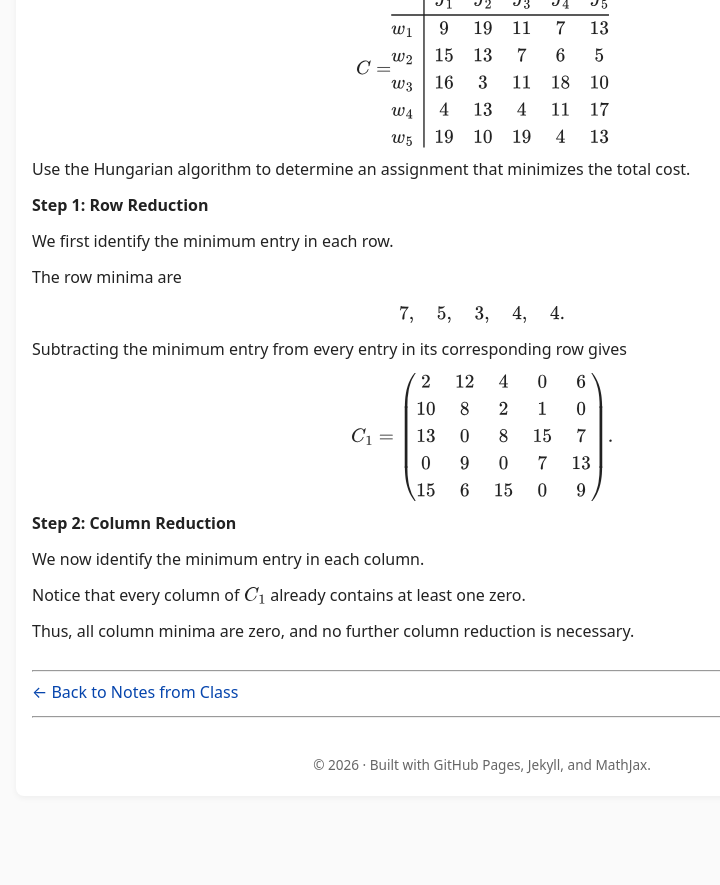
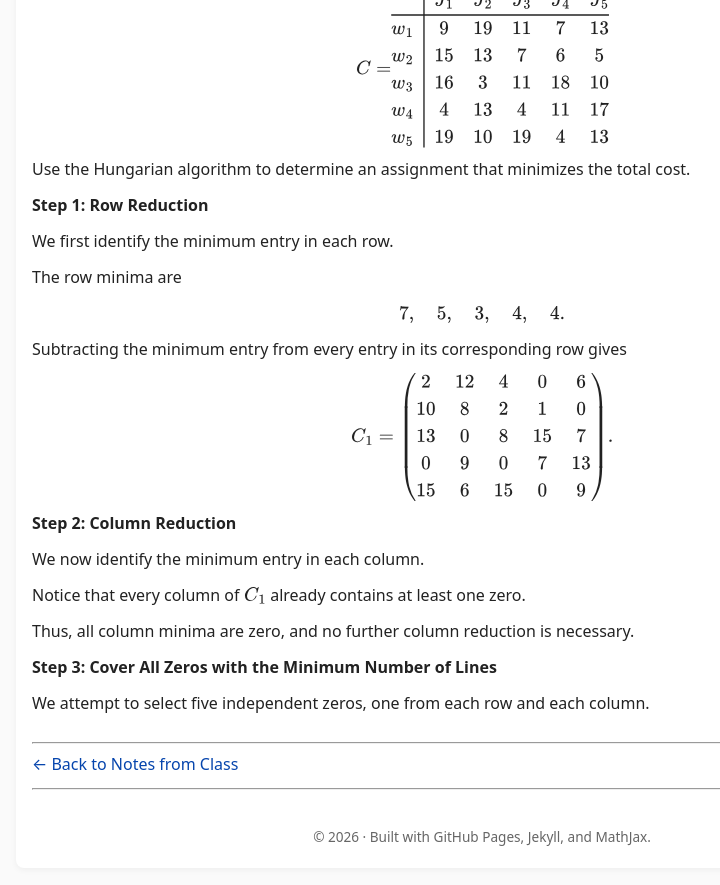
Before and after one commit to SaleemKamaludin/SaleemKamaludin.github.io, a Jekyll site: the page built from courses/math-2276/notes-from-class/supplementary-lecture-6/index.md, in a window 1280 px wide and 900 px high, scrolled down 6886 px. Shown: the top 885 px of the window, without its empty margins (158-878 px from the left). Built offline with Jekyll 4.4.1, drawn with Linux system fonts in a browser that asks for light colours; before the commit the page ends 7714 px from its top, so only the background shows below that.

Commit message:
Begin Step 3 zero covering in Example 1.3

```diff
--- a/courses/math-2276/notes-from-class/supplementary-lecture-6/index.md
+++ b/courses/math-2276/notes-from-class/supplementary-lecture-6/index.md
@@ -1118,6 +1118,19 @@ C_1=
 
     </div>
 </div>
+
+  <div id="example-hungarian-five-by-five-step-3-cover-zeros">
+
+    <p>
+      <strong>Step 3: Cover All Zeros with the Minimum Number of Lines</strong>
+    </p>
+
+    <p>
+      We attempt to select five independent zeros, one from
+      each row and each column.
+    </p>
+
+  </div>
 </div>
 
 
```
